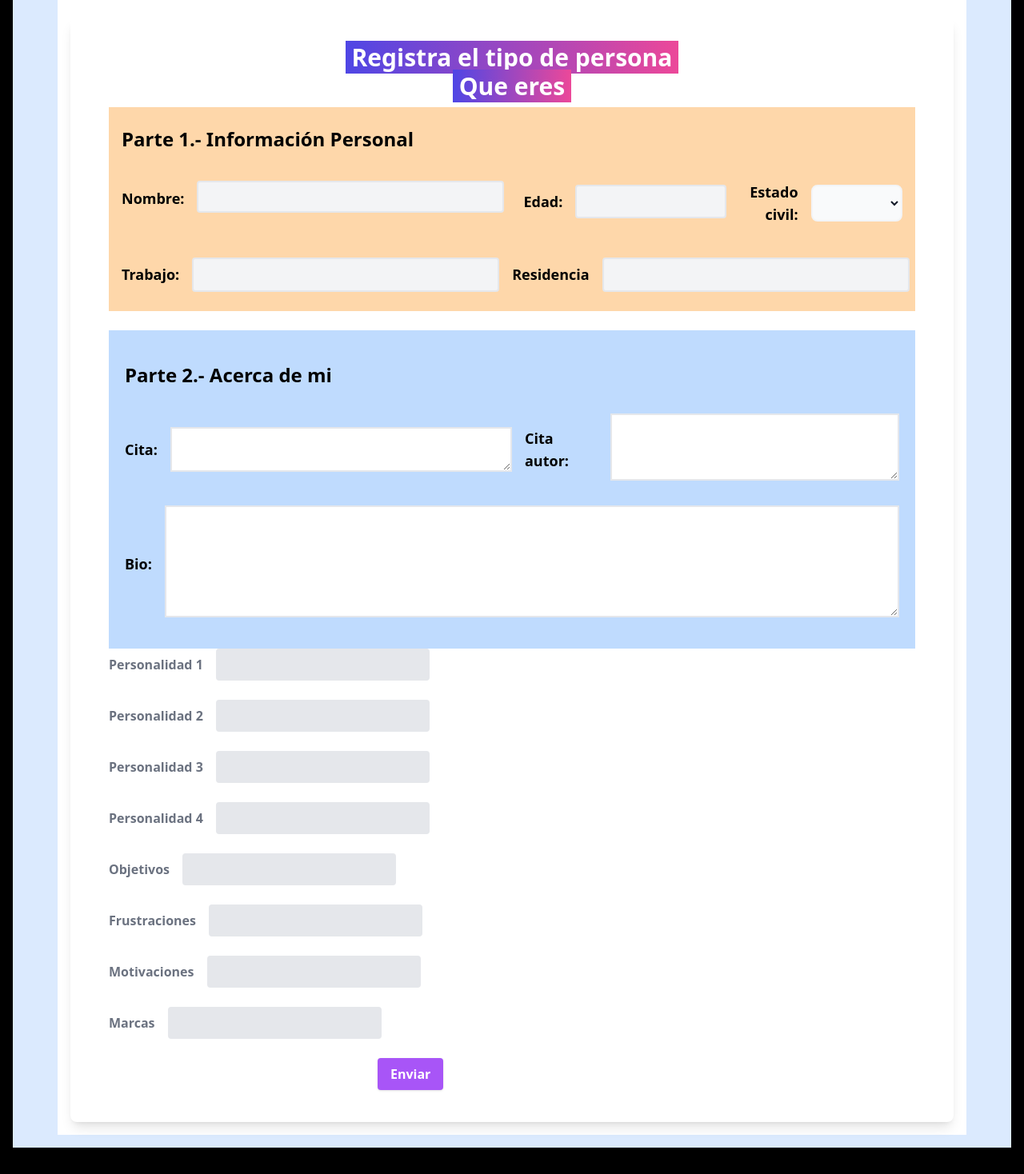
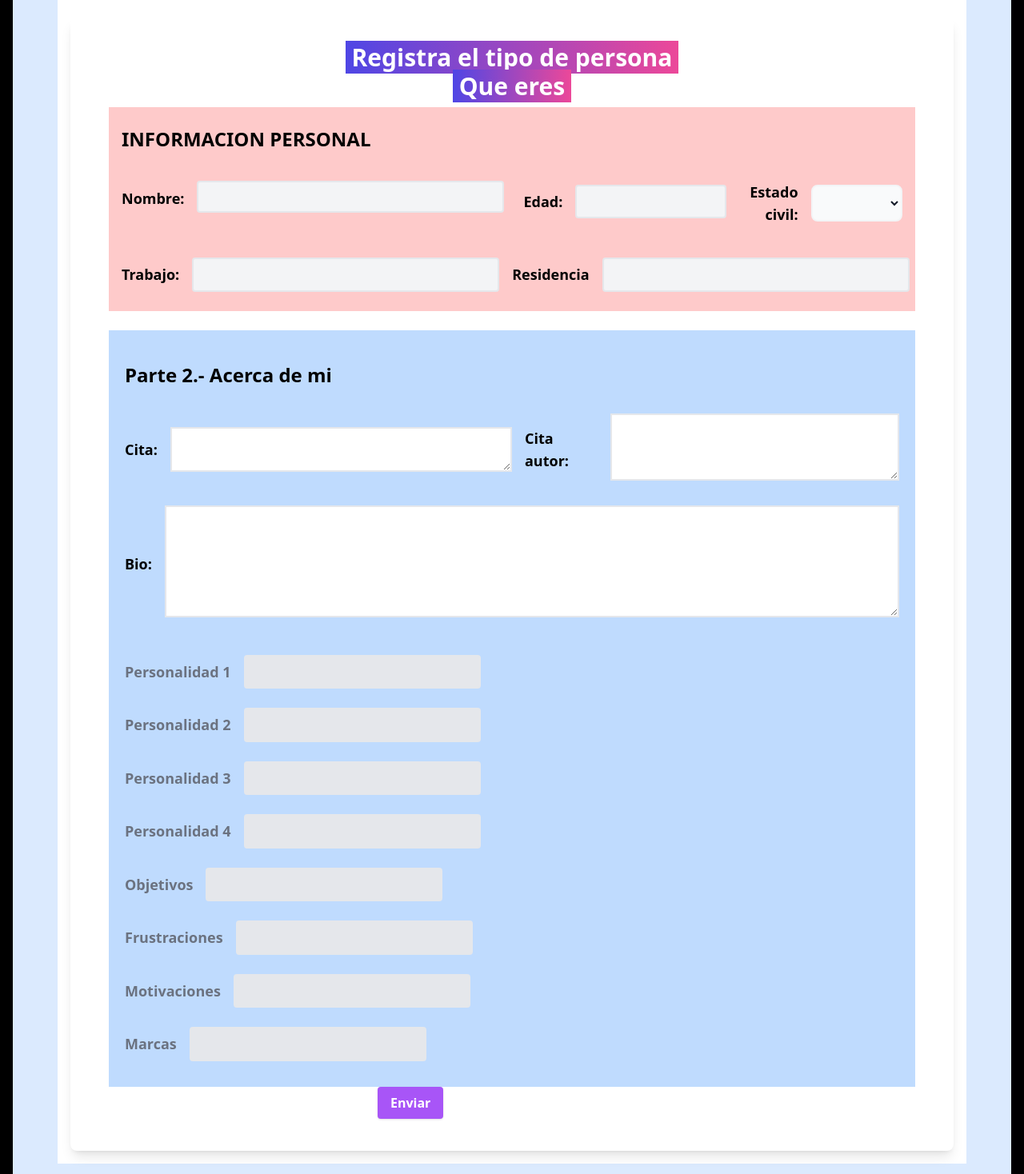
Before and after one commit to JesusAdrianHobakMartinez/PERSONASUXD, a Vue app: page /personaUX in a window 1280 px wide. Shown: the part 222-1690 px from the top of the page at 80% size. Built offline with nearby package versions, Linux system fonts and the light colour scheme.

Commit message:
prueva 6

```diff
--- a/src/components/PersonaUX.vue
+++ b/src/components/PersonaUX.vue
@@ -82,8 +82,8 @@ export default {
             </div>
             <div class="w-auto px-20  md:px-6">
                 <form class=" mx-auto mb-4   " method="get">
-                    <div class=" bg-orange-200 text-lg ">
-                        <h1 class="text-left px-4   py-6 text-black text-2xl font-bold ">Parte 1.- Información  Personal</h1>
+                    <div class=" bg-red-200 text-lg ">
+                        <h1 class="text-left px-4   py-6 text-black text-2xl font-bold ">INFORMACION PERSONAL</h1>
                     <div class="md:flex mb-2 px-4 py-3">
                         <div class="flex ">
 
@@ -172,7 +172,7 @@ export default {
 
 
 
-
+                <div class="bg-blue-200 py-2 px-5 w-full text-lg ">
                 <div class="md:flex md:items-center mb-6">
                     <div class="">
                     <label class="block text-gray-500 font-bold md:text-right mb-1 md:mb-0 pr-4" for="inline-full-name">
@@ -254,6 +254,7 @@ export default {
                     <input v-model="Marcas" class="bg-gray-200 appearance-none border-2 border-gray-200 rounded w-full py-2 px-4 text-gray-700 leading-tight focus:outline-none focus:bg-white focus:border-purple-500" id="inline-full-name" type="text" >
                     </div>
                 </div>
+                </div>
 
 
 
--- a/src/components/TheWelcome.vue
+++ b/src/components/TheWelcome.vue
@@ -2,22 +2,13 @@
 
 <template><br>
 
-  <div class=" bg-Blue-500 font-sans  ">
-
-
-  <div class="grid grid-cols-2 ">
-  <div class=" w-full p-2 text-center bg-zinc-600 lg:px-48 lg:py-40 md:px-14 md:py-80  ">
-
-
-
-  </div>
 
 
 
   <div class=" font-semibold w-full p-2 text-center bg-zinc-300 sm:px-2 sm:py-36 md:px-24 md:py-36 lg:px-24 lg:py-14">
 
     <div class="w-full h-50 overflow-auto touch-auto ...">
-  <img class="w-[120%] max-w-none h-auto" src="https://www.zonadocs.mx/wp-content/uploads/2022/10/ENTREVISTA-1068x801.jpg" />
+  <img class="w-[80%] max-w-none h-auto" src="https://www.zonadocs.mx/wp-content/uploads/2022/10/ENTREVISTA-1068x801.jpg" />
 </div>
 <span class="text-x4 box-decoration-clone bg-gradient-to-r from-indigo-600 to-pink-500 text-white px-9 ...">
 Muestranos tu personalidad para poder conocerte mejor
@@ -27,8 +18,4 @@ Muestranos tu personalidad para poder conocerte mejor
 
   </div>
 
-</div>
-
-  </div>
-
 </template>
```
